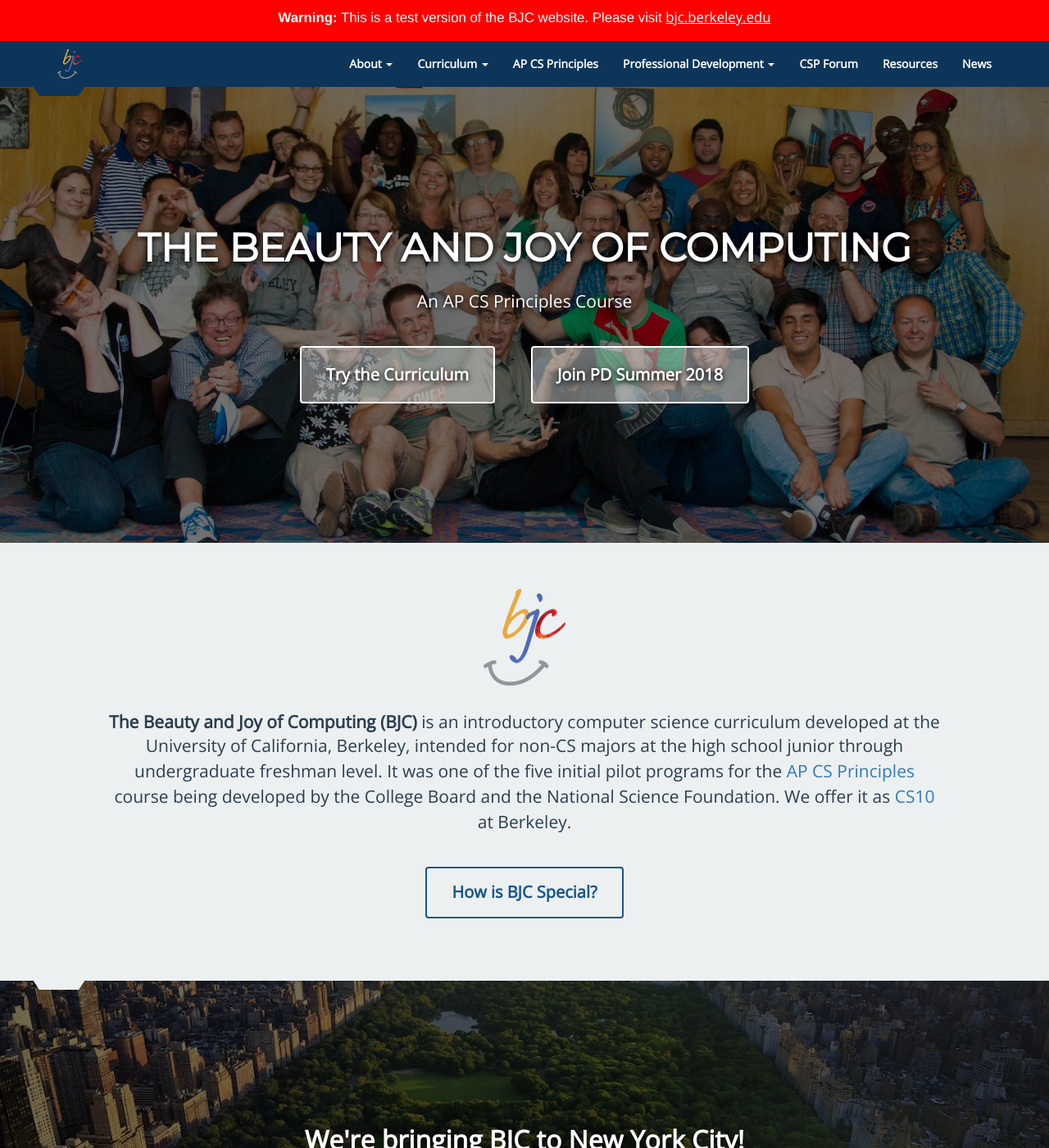
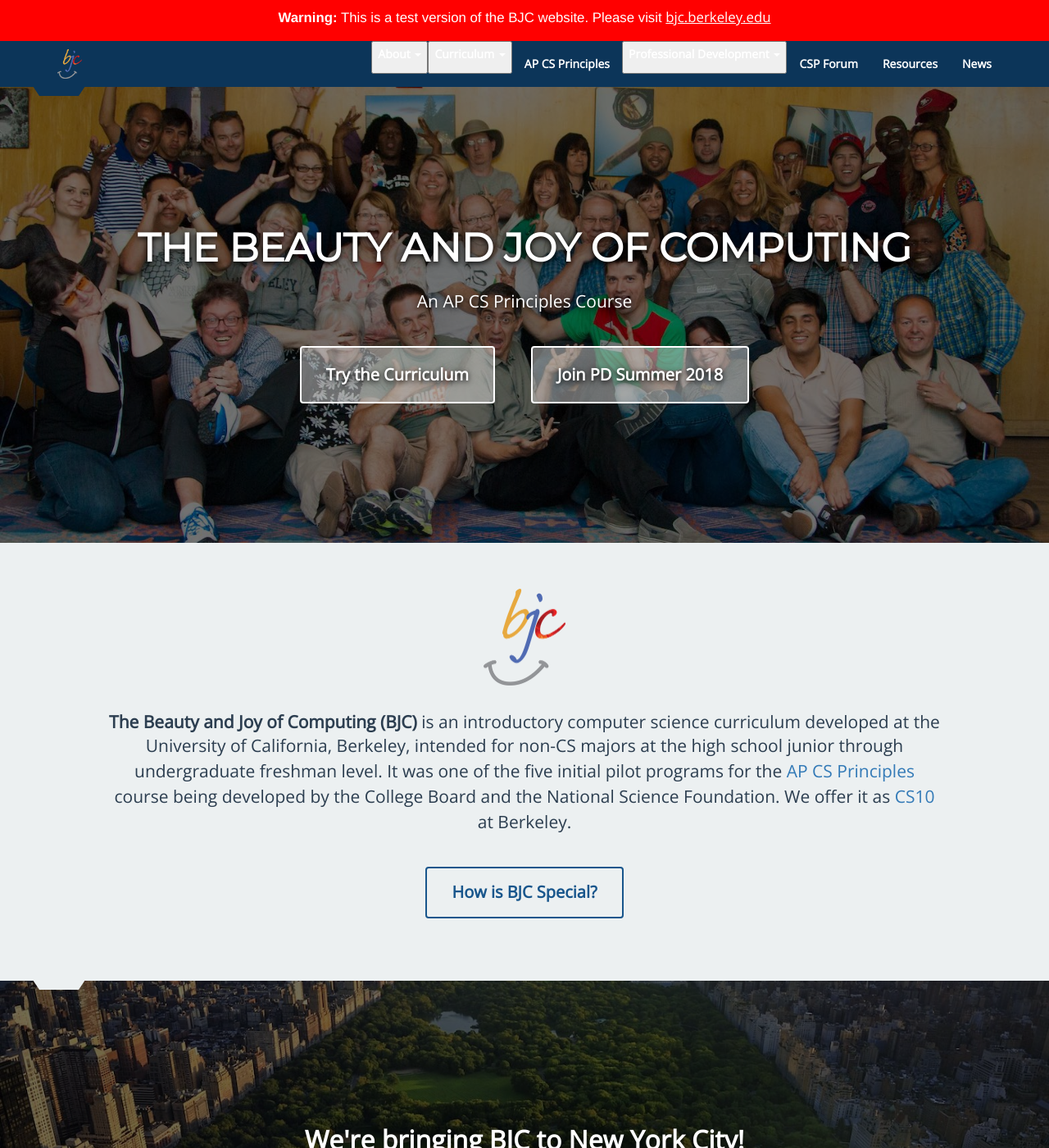
Before and after one commit to beautyjoy/beautyjoy.github.io, a Jekyll site: the page built from index.html, in a window 1280 px wide and 1400 px high. Shown: the whole window at 82% size. Built offline with Jekyll 4.4.1, drawn with Linux system fonts in a browser that asks for light colours.

Commit message:
re-fix the site path

```diff
--- a/_includes/nav.html
+++ b/_includes/nav.html
@@ -24,10 +24,10 @@
           {% if item.title %}
             {% assign menu = item %}
             <li class="dropdown">
-              <a href="#" class="dropdown-toggle" data-toggle="dropdown" role="button" aria-haspopup="true" aria-expanded="false">
+              <button class="dropdown-toggle" data-toggle="dropdown" role="button" aria-haspopup="true" aria-expanded="false">
                 <span class="hover-accent">{{ menu.title }}</span>
                 <span class="caret" aria-hidden="true"></span>
-              </a>
+              </button>
               <ul class="dropdown-menu">
                 {% for link in menu.links %}
                   {% include nav_link.html link=link %}
--- a/assets/css/styles.scss
+++ b/assets/css/styles.scss
@@ -173,14 +173,16 @@
 
   .navbar-nav {
     // all links
-    li a {
+    li a,
+    li button {
       color: $inverted-text-color;
       font-weight: bold;
       line-height: 1.8;
     }
 
     // Only the top-level items
-    > li > a {
+    > li > a,
+    > li > button {
       padding-bottom: 10px;
     }
 
@@ -191,8 +193,8 @@
         color: $inverted-text-color;
       }
 
-      a:hover,
-      a:focus {
+      a:hover, a:focus,
+      button:hover, button:focus {
         background-color: inherit;
       }
     }
@@ -226,7 +228,7 @@
   a {
     font-weight: bold;
 
-    &:hover {
+    &:hover, &:focus {
       background: none;
     }
   }
--- a/config/s3_website.yml
+++ b/config/s3_website.yml
@@ -1,7 +1,7 @@
 s3_id: <%= ENV['AWS_ACCESS_KEY_ID'] %>
 s3_secret: <%= ENV['AWS_SECRET_ACCESS_KEY'] %>
 s3_bucket: aws-website-bjc-website-cjgl5
-site: _aws
+site: ../_aws
 s3_endpoint: us-east-1
 
 # TODO: fix this up.
```
